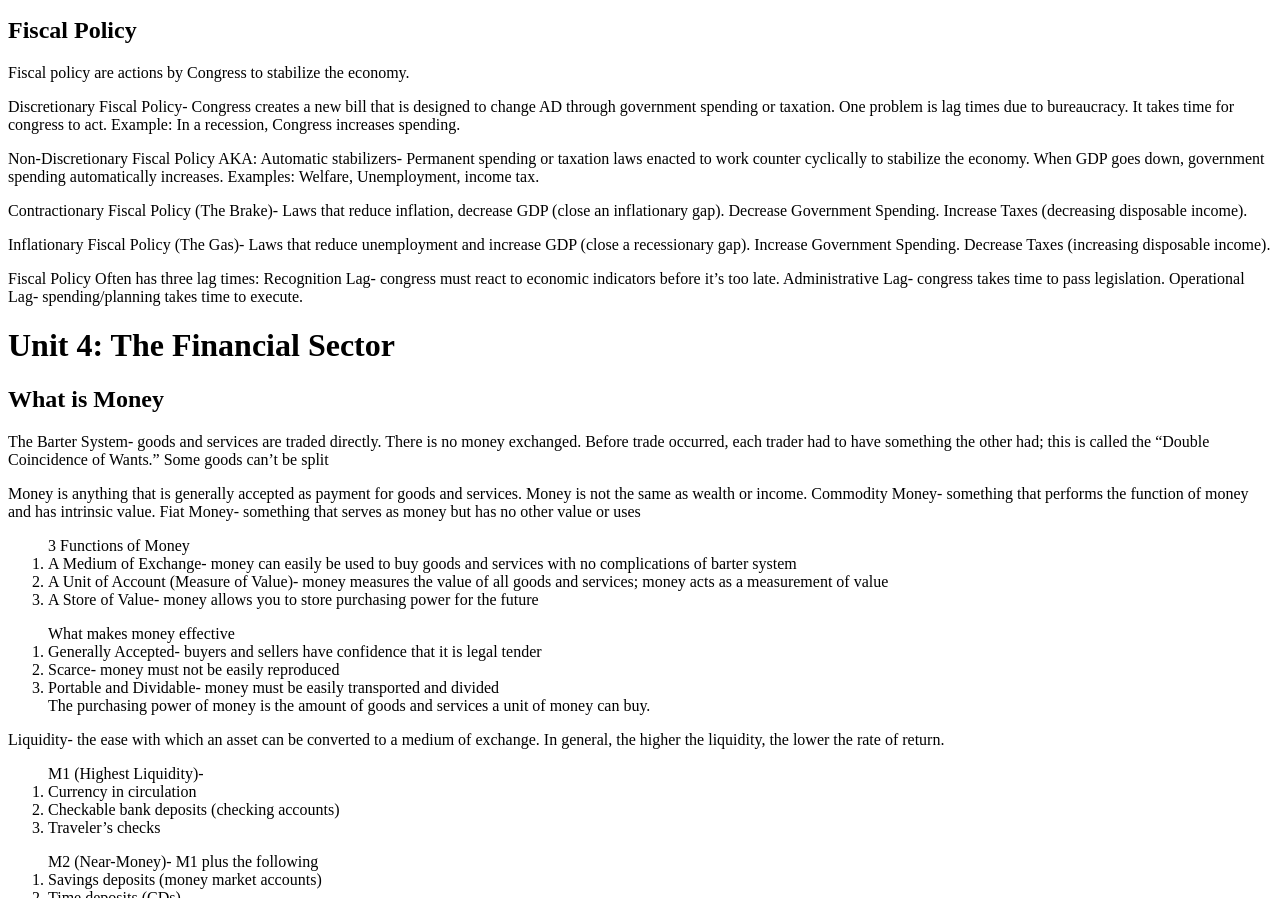
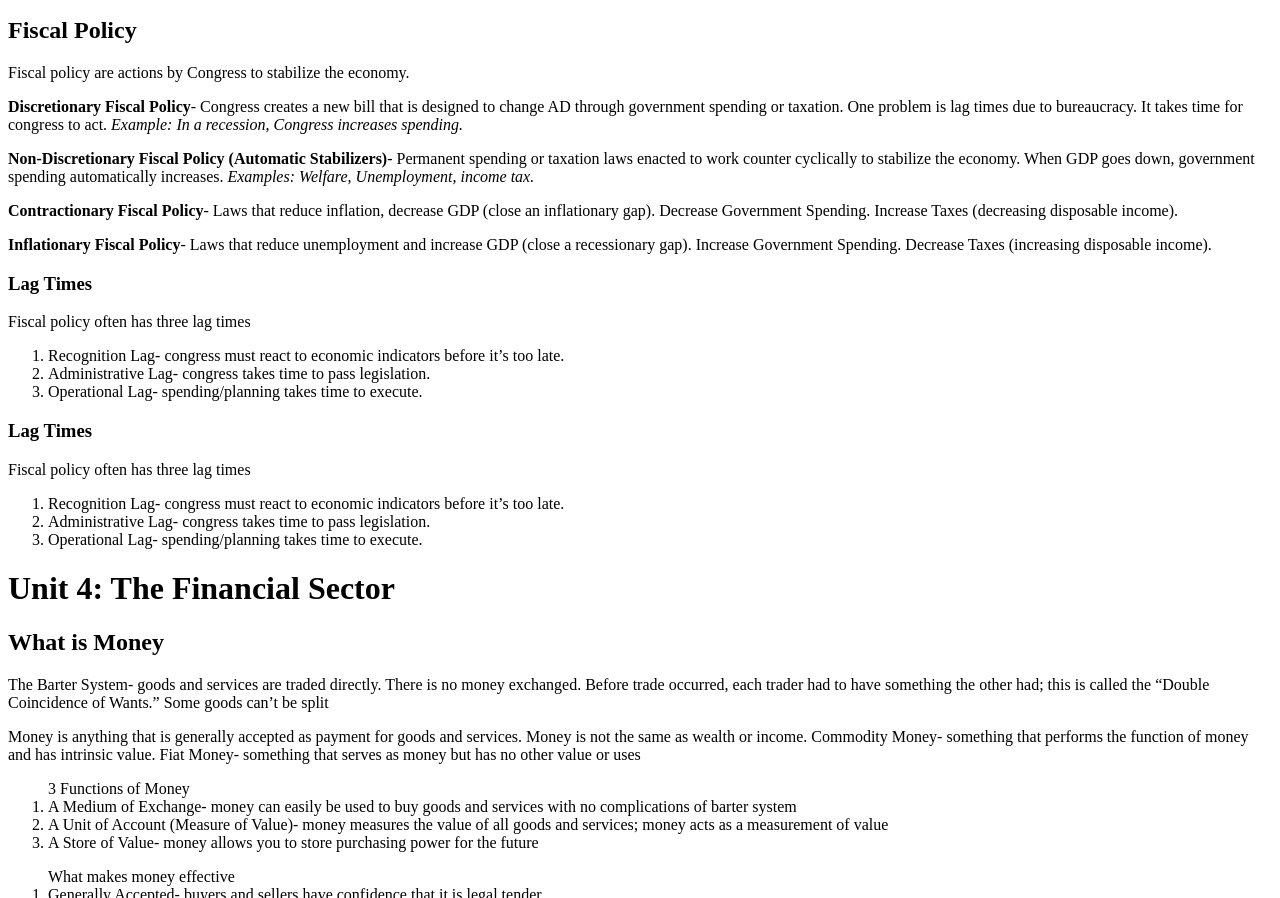
Before and after one commit to suitedgalaxy/macroeconomics, a plain HTML site: page index.html in a window 1280 px wide. Shown: the part 4908-5806 px from the top of the page. Drawn offline with Linux system fonts and the light colour scheme.

Commit message:
Update index.html

```diff
--- a/index.html
+++ b/index.html
@@ -252,33 +252,31 @@
 			</p>
 		<h2>Fiscal Policy</h2>
 			<p>Fiscal policy are actions by Congress to stabilize the economy.</p>
-	<p>
-		Discretionary Fiscal Policy-
-		Congress creates a new bill that is designed to change AD through government spending or taxation.
-		One problem is lag times due to bureaucracy.
-		It takes time for congress to act.
-		Example: In a recession, Congress increases spending.
-	</p><p>
-		Non-Discretionary Fiscal Policy AKA: Automatic stabilizers-
-		Permanent spending or taxation laws enacted to work counter cyclically to stabilize the economy.
-		When GDP goes down, government spending automatically increases.
-		Examples: Welfare, Unemployment, income tax.
-	</p><p>
-		Contractionary Fiscal Policy (The Brake)-
-		Laws that reduce inflation, decrease GDP (close an inflationary gap).
-		Decrease Government Spending.
-		Increase Taxes (decreasing disposable income).
-	</p><p>
-		Inflationary Fiscal Policy (The Gas)-
-		Laws that reduce unemployment and increase GDP (close a recessionary gap).
-		Increase Government Spending.
-		Decrease Taxes (increasing disposable income).
-	</p><p>
-		Fiscal Policy Often has three lag times:
-		Recognition Lag- congress must react to economic indicators before it’s too late.
-		Administrative Lag- congress takes time to pass legislation.
-		Operational Lag- spending/planning takes time to execute.
-	</p>
+			<p>
+				<b>Discretionary Fiscal Policy</b>- Congress creates a new bill that is designed to change AD through government spending or taxation. One problem is lag times due to bureaucracy.
+				It takes time for congress to act. <i>Example: In a recession, Congress increases spending.</i>
+			</p>
+			<p>
+				<b>Non-Discretionary Fiscal Policy (Automatic Stabilizers)</b>- Permanent spending or taxation laws enacted to work counter cyclically to stabilize the economy. When GDP goes down,
+				government spending automatically increases. <i>Examples: Welfare, Unemployment, income tax.</i>
+			</p>
+			<p><b>Contractionary Fiscal Policy</b>- Laws that reduce inflation, decrease GDP (close an inflationary gap). Decrease Government Spending. Increase Taxes (decreasing disposable income).</p>
+			<p><b>Inflationary Fiscal Policy</b>- Laws that reduce unemployment and increase GDP (close a recessionary gap). Increase Government Spending. Decrease Taxes (increasing disposable income).</p>
+			<h3>Lag Times</h3>
+				<p>Fiscal policy often has three lag times</p>
+				<ol>
+					<li>Recognition Lag- congress must react to economic indicators before it’s too late.</li>
+					<li>Administrative Lag- congress takes time to pass legislation.</li>
+					<li>Operational Lag- spending/planning takes time to execute.</li>
+				</ol>
+			<h3>Lag Times</h3>
+				<p>Fiscal policy often has three lag times
+					<ol>
+						<li>Recognition Lag- congress must react to economic indicators before it’s too late.</li>
+						<li>Administrative Lag- congress takes time to pass legislation.</li>
+						<li>Operational Lag- spending/planning takes time to execute.</li>
+					</ol>
+				</p>
 	<h1>Unit 4: The Financial Sector</h1>
 		<h2>What is Money</h2>
 			<p>
```
